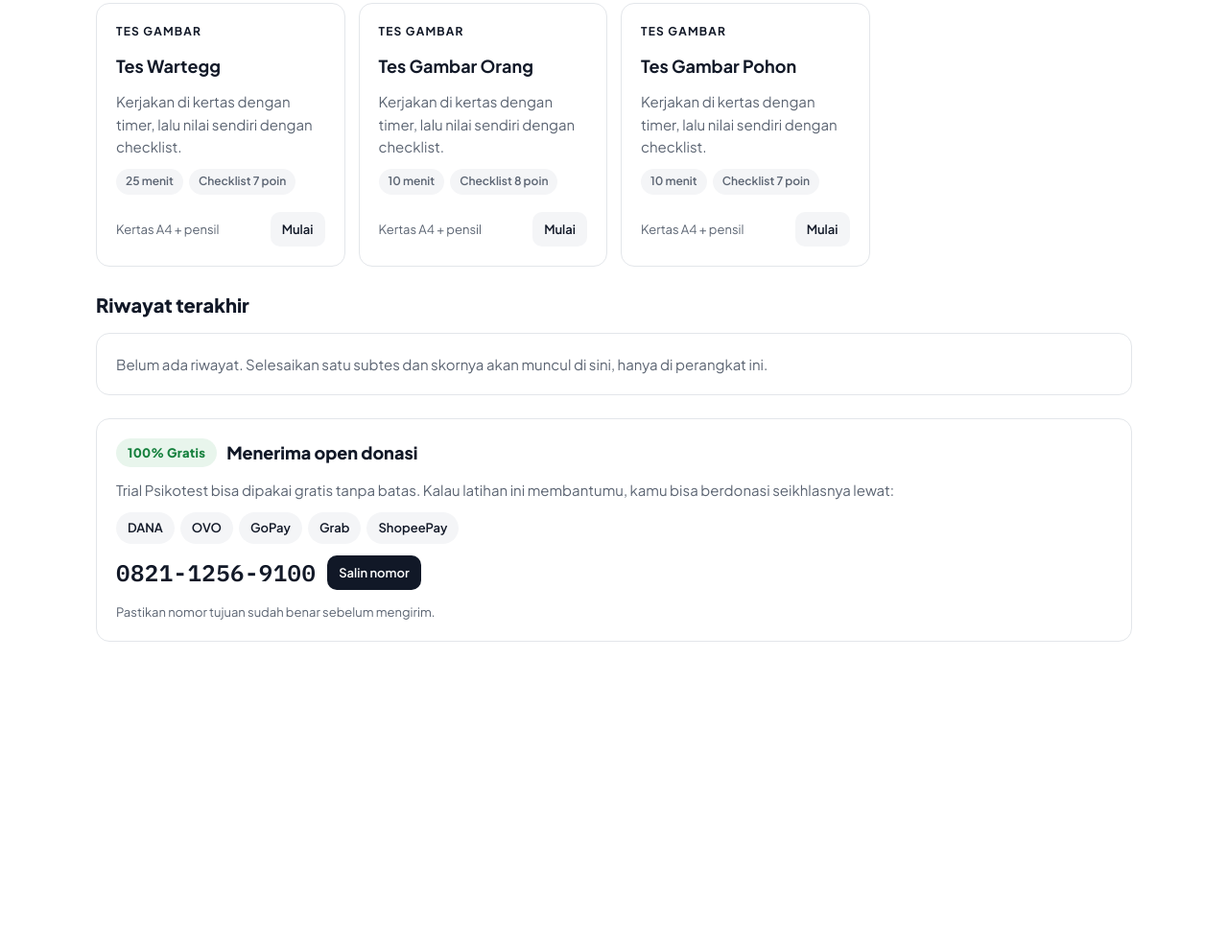
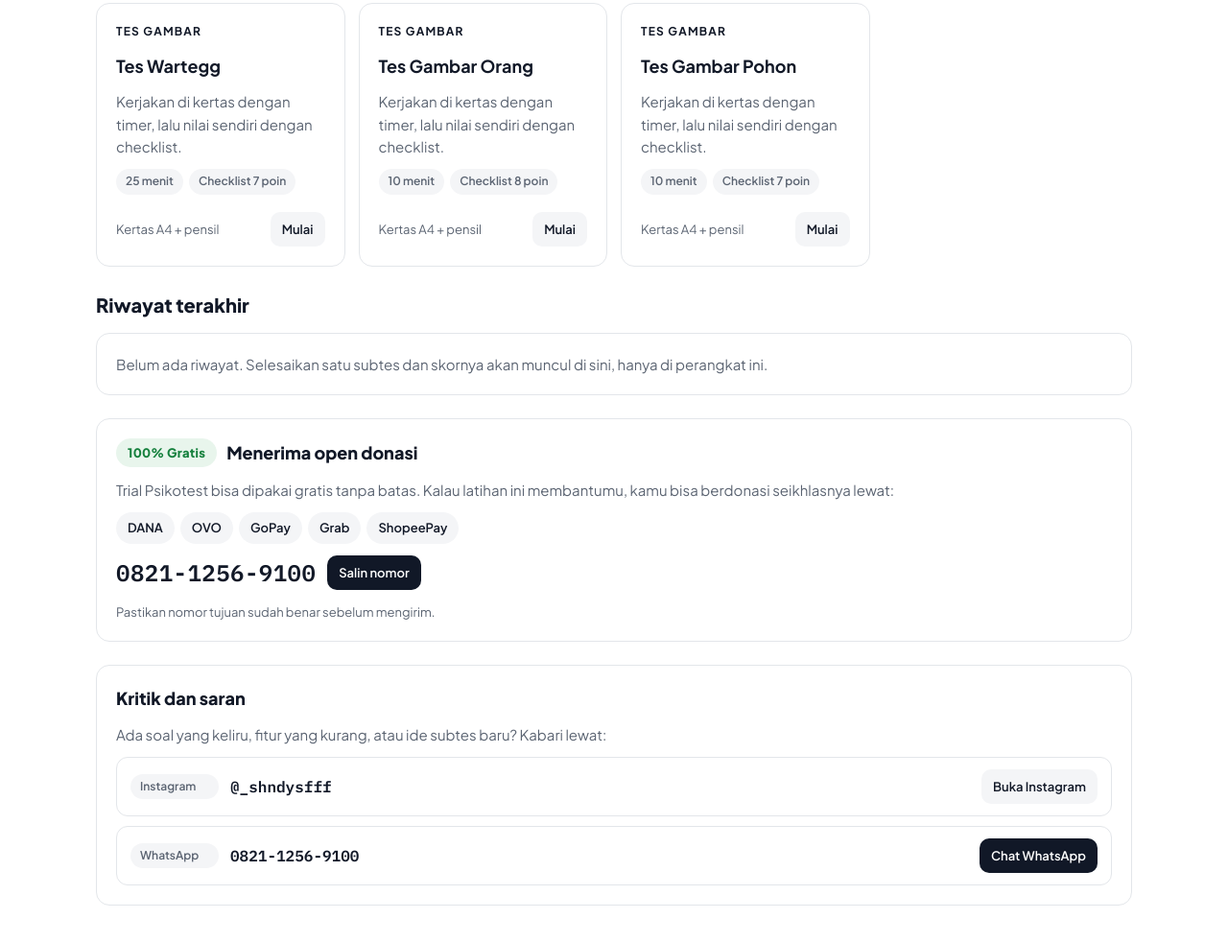
Before and after one commit to shendyu7-a11y/simulasi-psikotes, a plain HTML site: page index.html in a window 1280 px wide. Shown: the part 1574-2556 px from the top of the page at 96% size. Before the commit the page ends 2307 px from the top, so only its background shows below. Drawn offline with Linux system fonts and the light colour scheme.

Commit message:
Tambah kontak kritik dan saran

```diff
--- a/index.html
+++ b/index.html
@@ -125,6 +125,12 @@ p { margin: 0; }
 .memo-row span { min-width: 0; }
 .memo-note { font-size: 14px; color: var(--muted); }
 @media (max-width: 560px) { .memo-row { grid-template-columns: 1fr; gap: 2px; } }
+
+/* Kritik dan saran */
+.contact-list { display: flex; flex-direction: column; gap: 10px; }
+.contact { display: flex; align-items: center; gap: 12px; flex-wrap: wrap; padding: 12px 14px; border: 1.5px solid var(--line); border-radius: 12px; }
+.contact b { font-family: var(--font-num); font-size: 16px; font-weight: 600; user-select: all; flex: 1 1 auto; min-width: 0; }
+.contact .chip { min-width: 92px; justify-content: center; }
 
 /* Contoh soal */
 .examples { display: flex; flex-direction: column; gap: 14px; }
@@ -826,7 +832,13 @@ details.sim-rev .rev { border-color: var(--line); }
       '<p class="muted">Trial Psikotest bisa dipakai gratis tanpa batas. Kalau latihan ini membantumu, kamu bisa berdonasi seikhlasnya lewat:</p>' +
       '<div class="ewallet"><span class="chip">DANA</span><span class="chip">OVO</span><span class="chip">GoPay</span><span class="chip">Grab</span><span class="chip">ShopeePay</span></div>' +
       '<div class="donasi-no"><span class="no" id="donasiNo">0821-1256-9100</span><button class="btn btn-primary btn-sm" data-act="copyno">Salin nomor</button></div>' +
-      '<p class="muted" style="font-size:13px">Pastikan nomor tujuan sudah benar sebelum mengirim.</p></section>';
+      '<p class="muted" style="font-size:13px">Pastikan nomor tujuan sudah benar sebelum mengirim.</p></section>' +
+      '<section class="card" style="gap:12px"><h2 style="font-size:18px;font-weight:800">Kritik dan saran</h2>' +
+      '<p class="muted">Ada soal yang keliru, fitur yang kurang, atau ide subtes baru? Kabari lewat:</p>' +
+      '<div class="contact-list">' +
+      '<div class="contact"><span class="chip">Instagram</span><b>@_shndysfff</b><a class="btn btn-ghost btn-sm" href="https://www.instagram.com/_shndysfff/" target="_blank" rel="noopener">Buka Instagram</a></div>' +
+      '<div class="contact"><span class="chip">WhatsApp</span><b>0821-1256-9100</b><a class="btn btn-primary btn-sm" href="https://wa.me/6282112569100?text=' + encodeURIComponent('Halo, saya mau kasih kritik dan saran untuk Trial Psikotest: ') + '" target="_blank" rel="noopener">Chat WhatsApp</a></div>' +
+      '</div></section>';
   }
   let S = { view: 'home', code: 1, shuffle: true, pending: null, run: null, result: null, sim: null, modal: null, reviewAll: false, draw: null, toast: '' };
   const app = document.getElementById('app');
```
